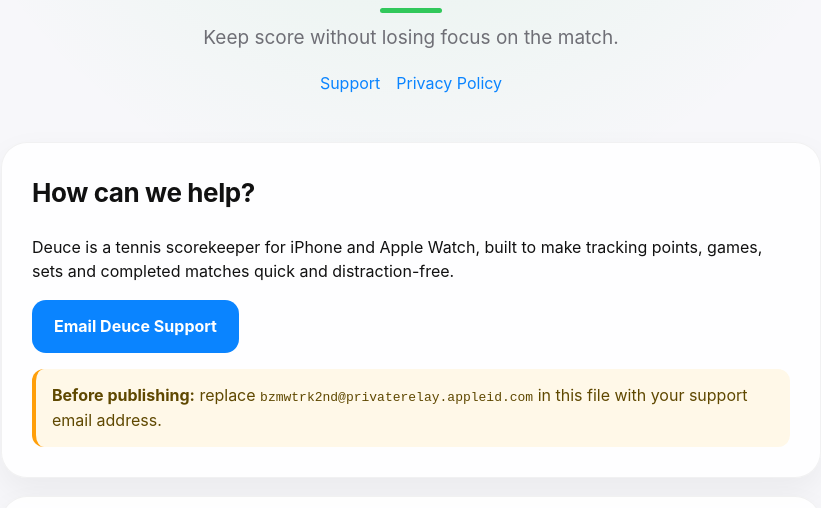
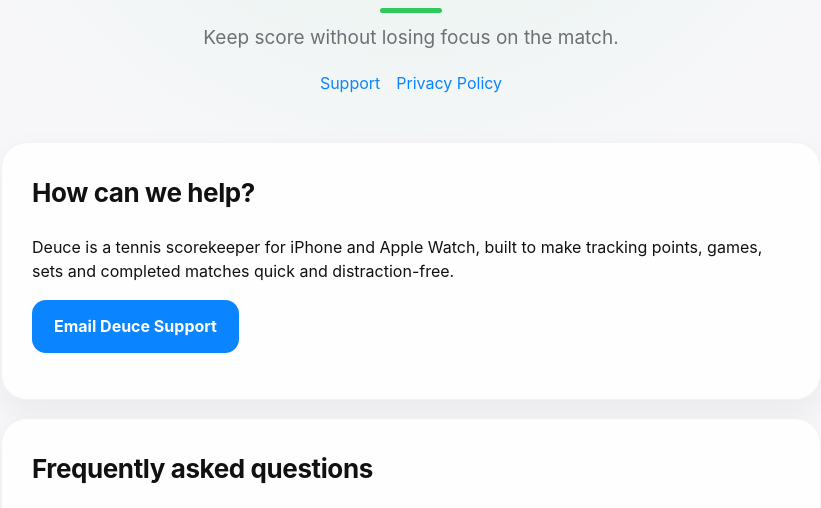
Before and after one commit to bzmwtrk2nd-commits/deuce-support, a plain HTML site: page index.html in a window 1280 px wide. Shown: the part 285-793 px from the top of the page, without its empty margins (229-1050 px from the left). Drawn offline with Linux system fonts and the light colour scheme.

Commit message:
Update index.html

```diff
--- a/index.html
+++ b/index.html
@@ -75,7 +75,6 @@
       <h2>How can we help?</h2>
       <p>Deuce is a tennis scorekeeper for iPhone and Apple Watch, built to make tracking points, games, sets and completed matches quick and distraction-free.</p>
       <p><a class="button" href="mailto:bzmwtrk2nd@privaterelay.appleid.com">Email Deuce Support</a></p>
-      <div class="notice"><strong>Before publishing:</strong> replace <code>bzmwtrk2nd@privaterelay.appleid.com</code> in this file with your support email address.</div>
     </section>
 
     <section class="card">
```
